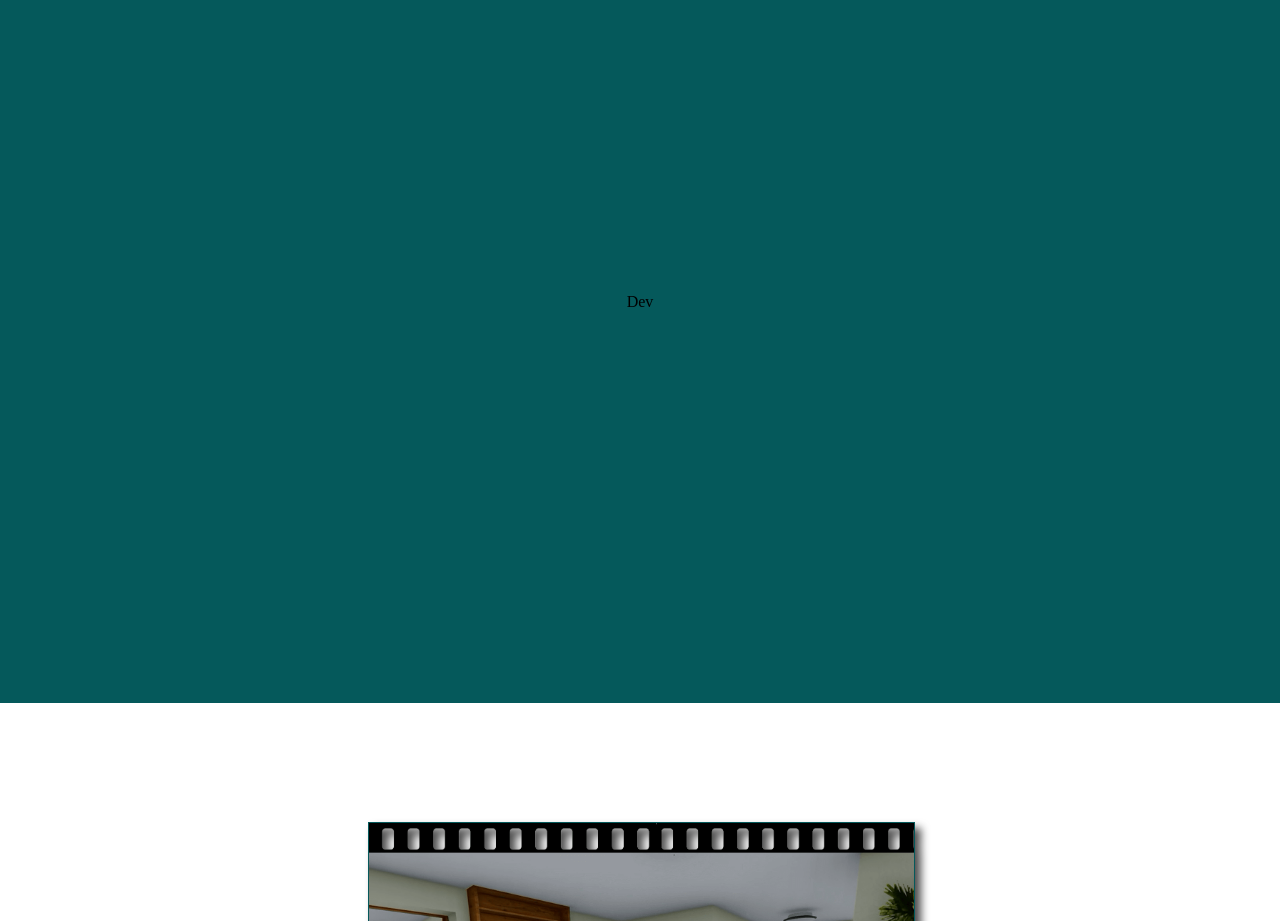
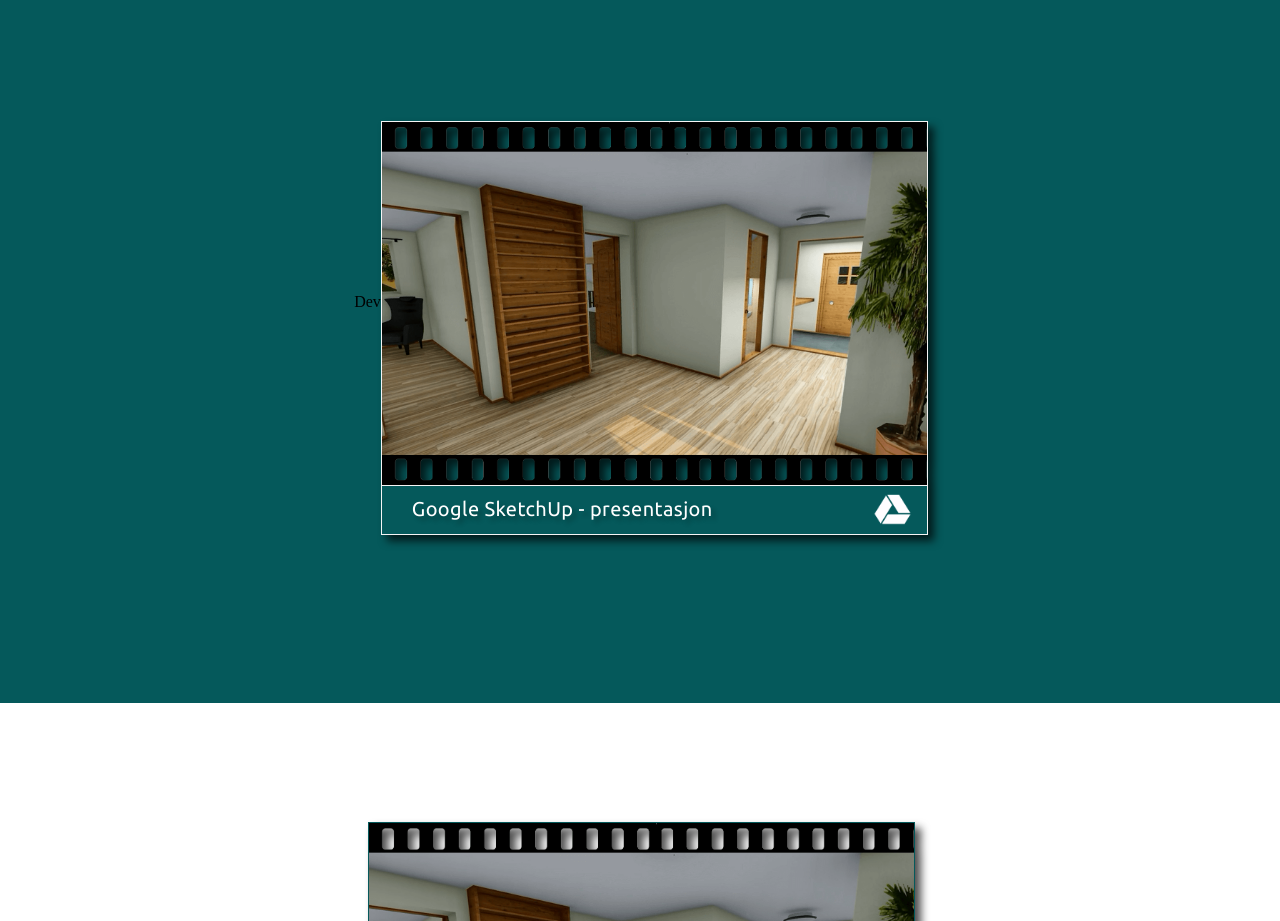
Before and after one commit to VoltG3/react_portfolio, a React (Create React App) app: page / in a window 1280 px wide. Shown: the part 1100-2021 px from the top of the page. Built offline with nearby package versions, Linux system fonts and the light colour scheme.

Commit message:
[ UPDATE ] - linkframe props part 1

```diff
--- a/src/GlobalFontStyles.js
+++ b/src/GlobalFontStyles.js
@@ -97,6 +97,7 @@ export const GlobalFontStyles = createGlobalStyle`
           font-size: 20px;
           line-height: 26px;
           letter-spacing: 0.02em;
+      padding-left: 30px;
       color: var(--color-none);
       text-shadow: 4px 4px 4px rgba(0, 0, 0, 0.25);
     }
--- a/src/GlobalRootStyles.js
+++ b/src/GlobalRootStyles.js
@@ -21,6 +21,13 @@ export const GlobalRootStyles = createGlobalStyle`
                           hue-rotate(142deg)
                           brightness(96%)
                           contrast(96%);
+
+      --icon-filter-light: invert(100%)
+                            sepia(16%)
+                            saturate(7463%)
+                            hue-rotate(222deg)
+                            brightness(119%)
+                            contrast(115%);
     }
 
     ul { list-style-type: none; }
--- /dev/null
+++ b/src/components/LinkFrameProps.js
@@ -0,0 +1,52 @@
+import styled from "styled-components"
+
+import IconGoogleDriver from '../img/iconsBtn/icon_googlrdriver.png'
+import img_designSketcUp from '../img/covers/design_google_sketchup_presentasjon.png'
+
+const StyledLinkFrameContainer = styled.div`
+      width: 545px;
+      height: 363px;
+  filter: var(--shadow-foto);
+
+   .cover {
+        width: inherit;
+        height: inherit;
+    object-fit: cover;
+    border: solid 1px var(--color-default); // #
+  }
+`
+
+const StyledLinkFrame = styled.div`
+  display: flex;
+  flex-direction: row;
+  justify-content: space-between;
+  align-items: center;
+    width: inherit;
+    height: 49px;
+  margin-top: -6px;
+  background: var(--color-secondary); // #
+  border: solid 1px var(--color-default); // #
+
+  .iconBtn {
+      width: 39px;
+      height: 37px;
+    margin: 0 15px 0 0;
+    filter: var(--icon-filter-light);  // #
+  }
+`
+
+export default function LinkFrameProps() {
+    return (
+        <StyledLinkFrameContainer>
+            <img className="cover" src={ img_designSketcUp }  alt="img" />
+
+            <StyledLinkFrame>
+                <p className="linkFrame-textline-light">
+                    Google SketchUp - presentasjon
+                </p>
+
+                <img className="iconBtn" src={ IconGoogleDriver }  alt="icon" />
+            </StyledLinkFrame>
+        </StyledLinkFrameContainer>
+    )
+}
--- a/src/sections/Dev.js
+++ b/src/sections/Dev.js
@@ -1,9 +1,11 @@
 import { StyledSectionDevContainer } from './Dev.style'
+import LinkFrameProps from '../components/LinkFrameProps'
 
 export default function Dev() {
     return (
         <StyledSectionDevContainer>
             <p>Dev</p>
+            <LinkFrameProps />
         </StyledSectionDevContainer>
     )
 }
```
